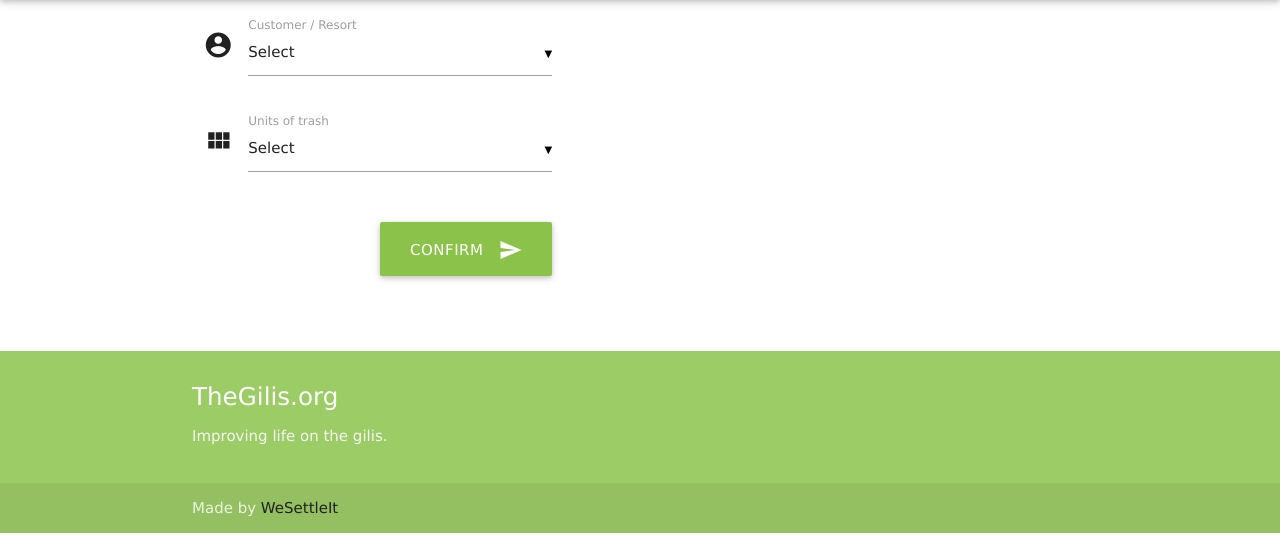
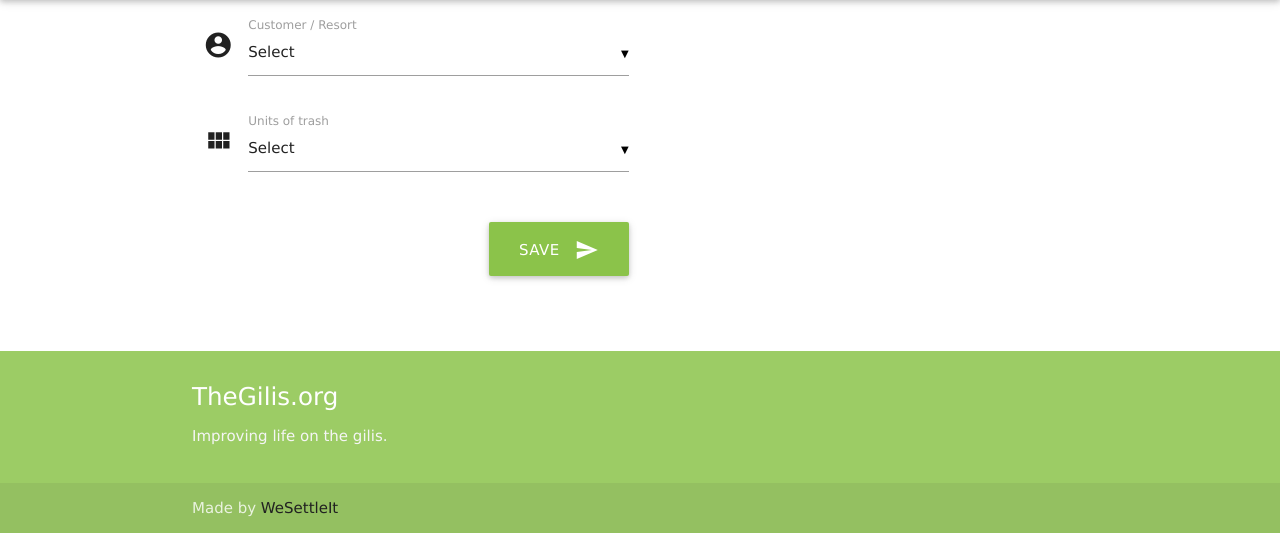
Before and after one commit to WeSettleIt/TrashManager, a Flask app: page / in a window 1280 px wide. Shown: the part 64-600 px from the top of the page. Run offline with Flask 2, Linux system fonts and the light colour scheme; data comes from the database, SQL or seed files in the repository; both versions use the stored data as it was after the commit.

Commit message:
Save reports in database

```diff
--- a/main.py
+++ b/main.py
@@ -1,6 +1,6 @@
 from datetime import datetime
 
-from flask import Flask, g, render_template
+from flask import Flask, g, render_template, request, url_for, redirect, session
 from flask.ext.babel import Babel, format_datetime
 import db_helper
 
@@ -22,8 +22,12 @@ def close_connection(exception):
 def index():
     context = {
         'timestamp': datetime.now(),
-        'customers': db_helper.query('SELECT * FROM customers ORDER BY name')
+        'customers': db_helper.query('SELECT * FROM customers ORDER BY name'),
+        'message': session.get('message'),
+        'error': session.get('error')
     }
+
+    print(context)
 
     return render_template('index.html', **context)
 
@@ -34,6 +38,21 @@ def get_customers():
     return str(customers)
 
 
+@app.route("/report", methods=['POST'])
+def report():
+    customer_id = request.form['customer-id']
+    units = request.form['units']
+
+    if customer_id and units:
+        db_helper.query('INSERT INTO reports (customer_id, units, datetime) VALUES (?, ?, CURRENT_TIMESTAMP)', [customer_id, units])
+        customer_name = db_helper.query('SELECT name FROM customers WHERE id = ?', [customer_id])[0].get('name')
+        session['message'] = "Added %s units to %s" % (units, customer_name)
+        return redirect(url_for('index'))
+    else:
+        session['error'] = "Both customer and units must be chosen"
+        return redirect(url_for('index'))
+
+
 @app.route('/<path:path>')
 def static_proxy(path):
     return app.send_static_file(path)
--- a/templates/index.html
+++ b/templates/index.html
@@ -2,26 +2,45 @@
 {% block content %}
 <div class="section" id="index-banner">
     <div class="container">
+        {% if error %}
         <div class="row">
-            <div class="col s12 m9 l10">
-                <form class="col s12 m6">
+            <div class="col s12 offset-s1">
+                <div class="chip light-red">
+                    <span class="white-text">{{ error }}</span>
+                </div>
+            </div>
+        </div>
+        {% endif %}
+        {% if message %}
+        <div class="row">
+            <div class="col s12 offset-s1">
+                <div class="chip light-green">
+                    <span class="white-text">{{ message }}</span>
+                    <i class="material-icons">close</i>
+                </div>
+            </div>
+        </div>
+        {% endif %}
+        <div class="row">
+            <div class="col s12">
+                <form class="col s12 m8 l6" action="/report" method="post">
                     <div class="row">
                         <div class="input-field col s12">
                             <i class="material-icons prefix">account_circle</i>
-                            <select id="customer">
+                            <select id="customer-id" name="customer-id" required>
                                 <option value="" disabled selected>Select</option>
                                 {% for customer in customers %}
                                 <option value="{{ customer.id }}">{{ customer.name }}</option>
                                 {% endfor %}
                             </select>
-                            <label for="customer">Customer / Resort</label>
+                            <label for="customer-id">Customer / Resort</label>
                         </div>
                     </div>
 
                     <div class="row">
                         <div class="input-field col s12">
                             <i class="material-icons prefix">view_module</i>
-                            <select id="units">
+                            <select id="units" name="units" required>
                                 <option value="" disabled selected>Select</option>
                                 <option value="1">1 unit</option>
                                 <option value="2">2 units</option>
@@ -34,7 +53,8 @@
 
                     <div class="row">
                         <div class="input-field col s12">
-                            <button class="btn waves-effect waves-light btn-large light-green right" type="submit" name="action">Confirm
+                            <button class="btn waves-effect waves-light btn-large light-green right"
+                                    type="submit" name="action">Save
                                 <i class="material-icons right">send</i>
                             </button>
                         </div>
--- a/trash-manager.cfg
+++ b/trash-manager.cfg
@@ -1 +1,2 @@
 BABEL_DEFAULT_TIMEZONE = "Asia/Singapore"
+SECRET_KEY = "OAL9pQuXd3dl8id6WJAI"
```
Also changed, not shown: schema.sql (+7 -0 lines), trash-manager.db.
